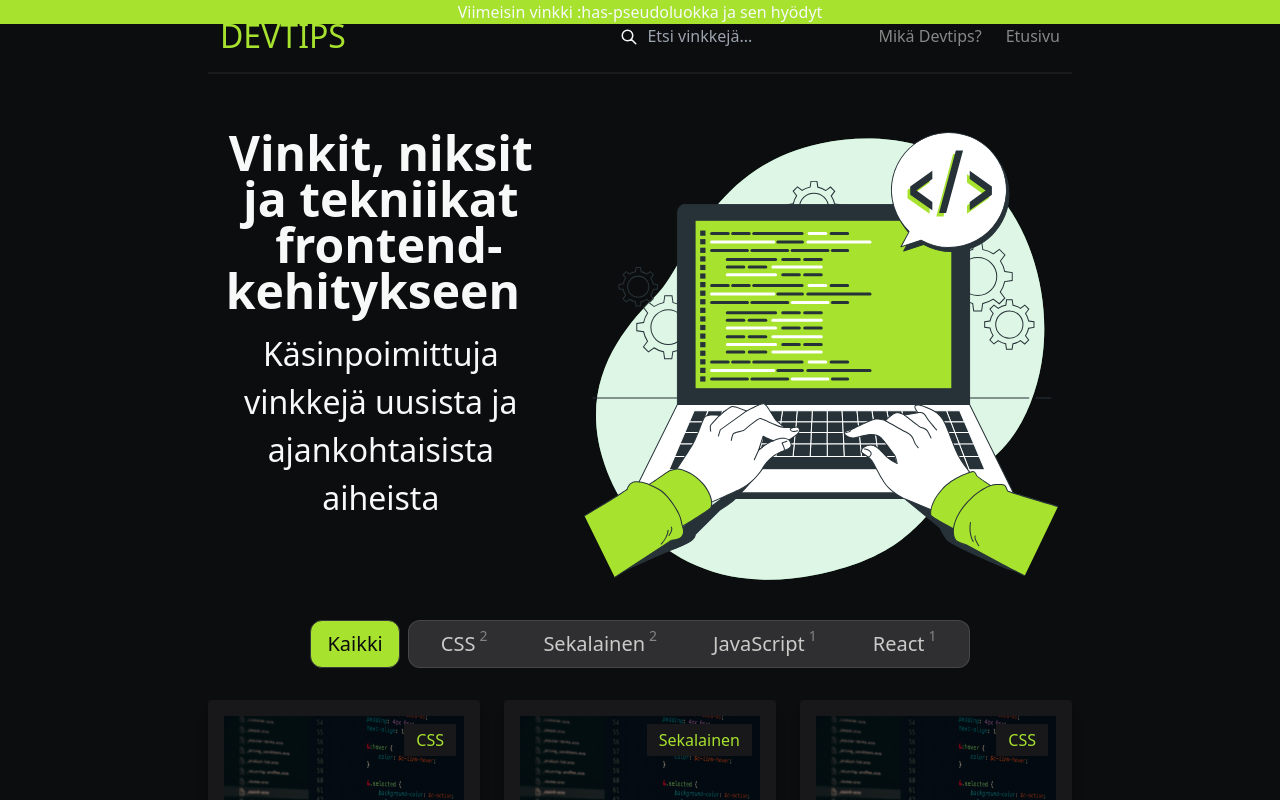
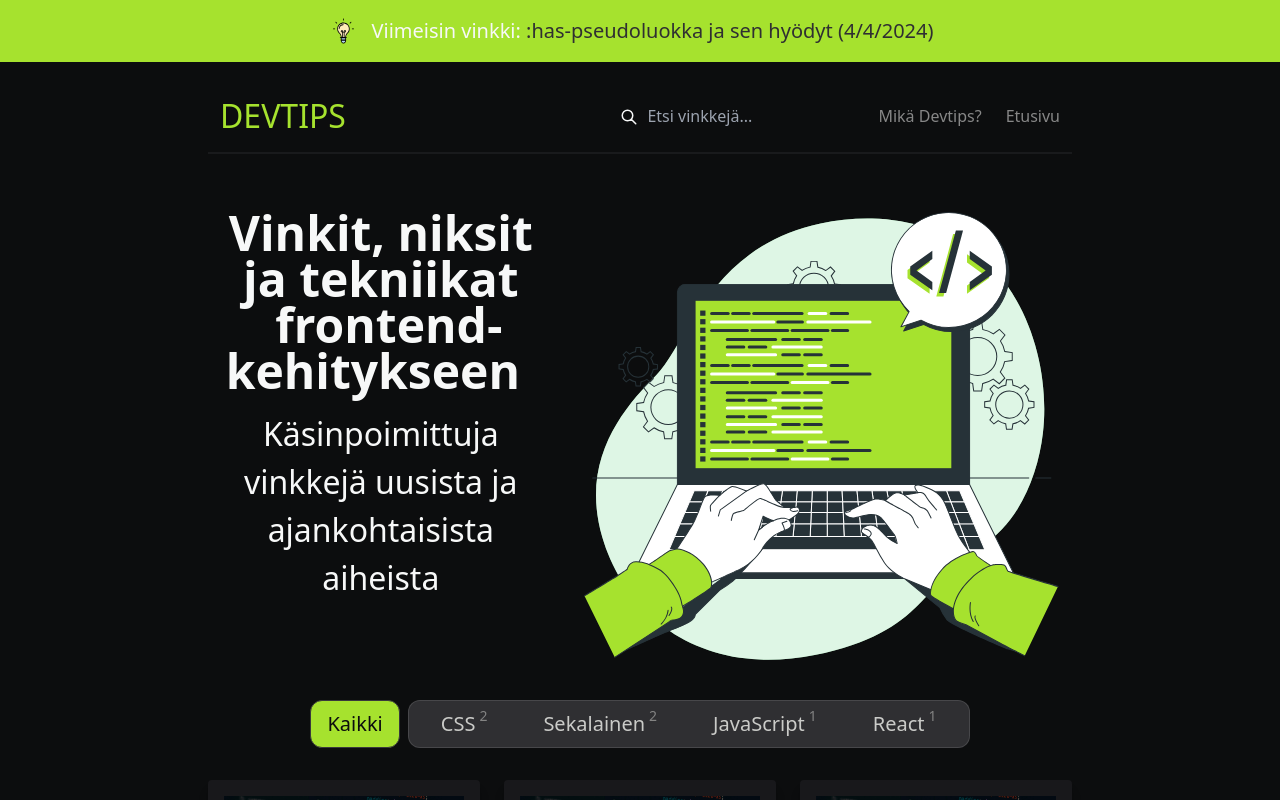
Before and after one commit to juusorutanen/fronttivinkit, a Next.js app: page / in a window 1280 px wide. Shown: the top 800 px of the page. Built offline with nearby package versions, Linux system fonts and the light colour scheme.

Commit message:
edit newpost component + add top margin to navbar

```diff
--- a/components/Header/Navbar.jsx
+++ b/components/Header/Navbar.jsx
@@ -2,7 +2,7 @@ import Link from "next/link";
 
 export default function Navbar() {
   return (
-    <header className="hidden md:block border-b-2 border-b-dim-gray border-opacity-30">
+    <header className="hidden md:block border-b-2 border-b-dim-gray border-opacity-30 mt-20">
       <nav className="flex justify-between py-3 px-3 items-center">
         <Link aria-label="Back to Home" href={"/"}>
           <h1 className="text-h3 text-accent">DEVTIPS</h1>
--- a/components/NewPost.jsx
+++ b/components/NewPost.jsx
@@ -1,12 +1,16 @@
 import Link from "next/link";
+import Image from "next/image";
 
-export default function NewPost({post}) {
-
+export default function NewPost({ post }) {
+    const formattedDate = new Date(post.date).toLocaleDateString();
   return (
     <div className="bg-accent w-full absolute top-0 right-0 text-center">
-        <Link href={`/tip/${post.slug}`} className="text-white">
-            Viimeisin vinkki {post.title}
-          </Link>
+      <div className="flex justify-center">
+        <Image width={25} height={25} priority src="/tip.svg" />
+        <Link href={`/tip/${post.slug}`} className="text-white p-4">
+          <h6 className="text-h6">Viimeisin vinkki: <span className="text-dark-gray">{post.title} ({formattedDate})</span></h6>
+        </Link>
+      </div>
     </div>
   );
 }
```
Also changed, not shown: public/tip.svg (added).
